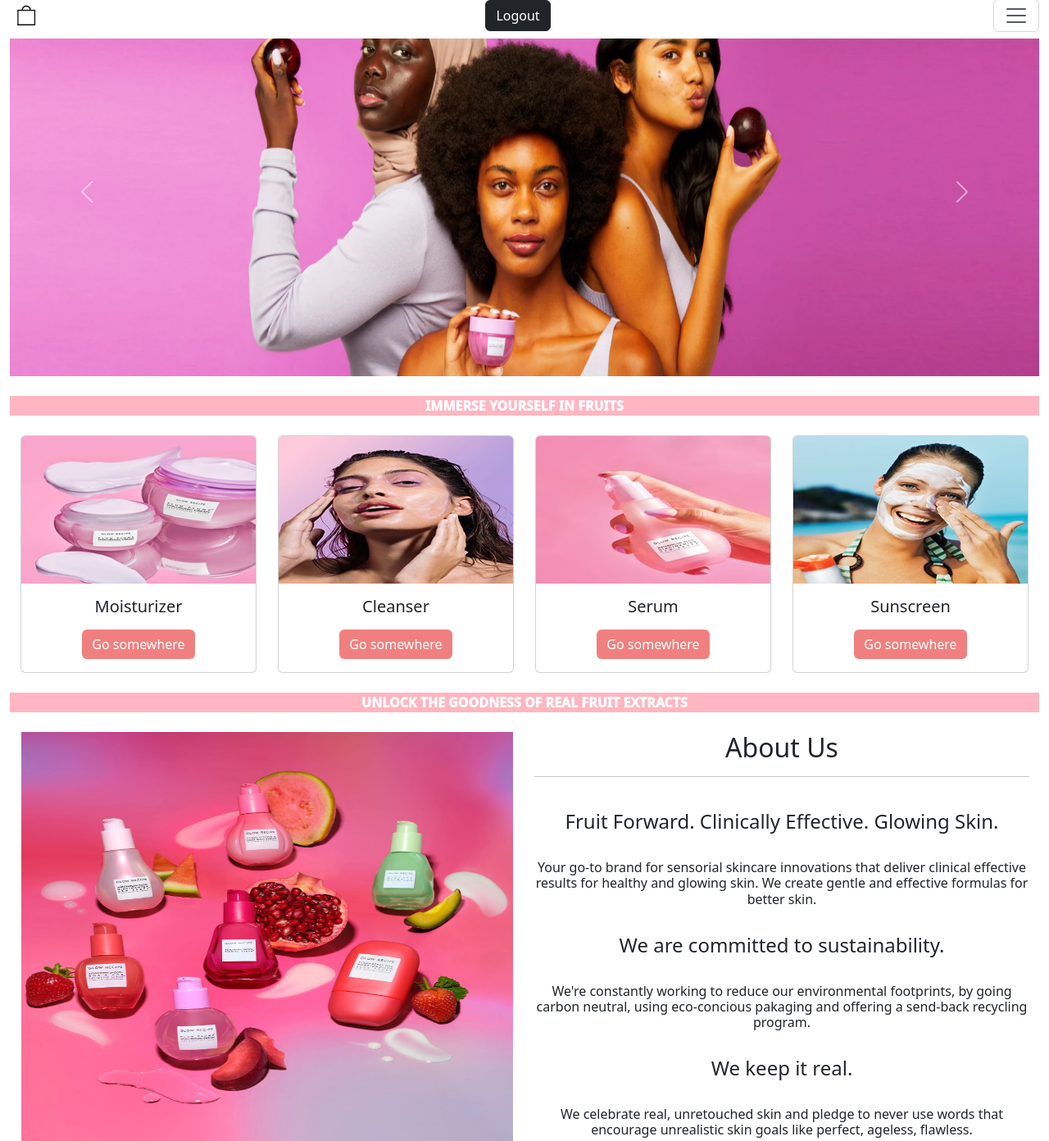
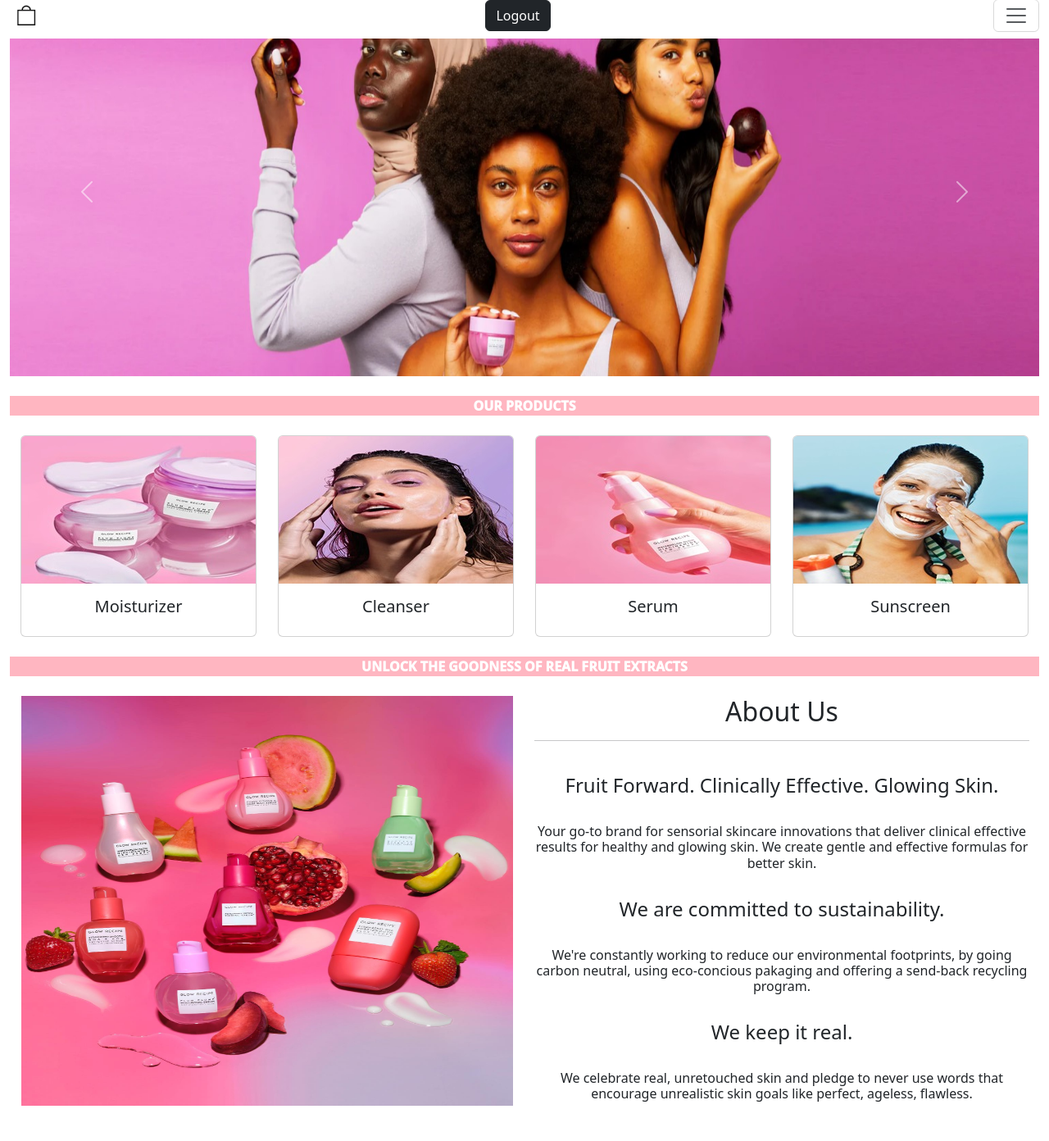
Before and after one commit to varadha123/essence, a Django app: page / in a window 1280 px wide. Shown: the part 63-1455 px from the top of the page at 82% size. Run offline with Django 5.2, Linux system fonts and the light colour scheme.

Commit message:
fouth commit

```diff
--- a/customer/templates/customer/home.html
+++ b/customer/templates/customer/home.html
@@ -66,7 +66,7 @@
                     <li>
                       <hr class="dropdown-divider">
                     </li>
-                    <li><a class="dropdown-item" href="#">About Us </a></li>
+                    <li><a class="dropdown-item"  href="#about">About Us </a></li>
                   </ul>
                 </li>
               </ul>
@@ -110,7 +110,7 @@
 <!-- -->
 <br>
 <div class="container-fluid" >
-<div class="row" ><div class="col-12" style="background-color: lightpink;  color: #FFFFFF;  text-align: center;  font-weight: 1000;">IMMERSE YOURSELF IN FRUITS</div></div></div>
+<div class="row" ><div class="col-12" style="background-color: lightpink;  color: #FFFFFF;  text-align: center;  font-weight: 1000;">OUR PRODUCTS</div></div></div>
 
 
 <!-- CARDS -->
@@ -123,7 +123,7 @@
   <div class="card-body">
     <h5 class="card-title">Moisturizer</h5>
     <p class="card-text"></p>
-    <a href="#" class="btn btn-primary" style="background-color:lightcoral;border: lightcoral;">Go somewhere</a>
+    <!-- <a href="#" class="btn btn-primary" style="background-color:lightcoral;border: lightcoral;">Go somewhere</a> -->
   </div>
  </div></div>
 
@@ -133,7 +133,7 @@
   <div class="card-body">
     <h5 class="card-title">Cleanser</h5>
     <p class="card-text"></p>
-    <a href="#" class="btn btn-primary" style="background-color:lightcoral;border: lightcoral;">Go somewhere</a>
+    <!-- <a href="#" class="btn btn-primary" style="background-color:lightcoral;border: lightcoral;">Go somewhere</a> -->
   </div>
   </div></div>
 
@@ -142,7 +142,7 @@
   <div class="card-body">
     <h5 class="card-title">Serum</h5>
     <p class="card-text"></p>
-    <a href="#" class="btn btn-primary" style="background-color:lightcoral;border: lightcoral;">Go somewhere</a>
+    <!-- <a href="#" class="btn btn-primary" style="background-color:lightcoral;border: lightcoral;">Go somewhere</a> -->
   </div>
   </div></div>
 
@@ -151,7 +151,7 @@
   <div class="card-body">
     <h5 class="card-title">Sunscreen</h5>
     <p class="card-text"></p>
-    <a href="#" class="btn btn-primary" style="background-color:lightcoral; border: lightcoral;">Go somewhere</a>
+    <!-- <a href="#" class="btn btn-primary" style="background-color:lightcoral; border: lightcoral;">Go somewhere</a> -->
   </div>
   </div></div>
 
@@ -163,7 +163,7 @@
 
 <br>
 <div class="container-fluid" >
-<div class="row" ><div class="col-12" style="background-color: lightpink;  color: #FFFFFF;  text-align: center;  font-weight: 1000;">UNLOCK THE GOODNESS OF REAL FRUIT EXTRACTS</div></div></div>
+<div class="row" ><div class="col-12" id="about" style="background-color: lightpink;  color: #FFFFFF;  text-align: center;  font-weight: 1000;">UNLOCK THE GOODNESS OF REAL FRUIT EXTRACTS</div></div></div>
 
 
 <!-- -------------- -->
@@ -171,8 +171,8 @@
 
 <!-- About Us -->
 <br>
-<div class="container-fluid" style= "text-align: center;"><div class="row"><div class="col-6"><img   style="height: 500px; width: 600px;" src="{% static 'images/all2.jpg' %}" alt=""></div>
-<div class="col-6"><h2>About Us</h2><hr><br>
+<div class="container-fluid" style= "text-align: center;"  ><div class="row"><div class="col-6"><img   style="height: 500px; width: 600px;" src="{% static 'images/all2.jpg' %}" alt=""></div>
+<div class="col-6"  ><h2 >About Us</h2><hr><br>
 <h4>Fruit Forward. Clinically Effective. Glowing Skin.</h4><br>
 <h6>Your go-to brand for sensorial skincare innovations that deliver clinical effective results for healthy and glowing skin. We create gentle and effective formulas for better skin.</h6><br>
 <h4>We are committed to sustainability.</h4><br>
--- a/customer/templates/customer/login.html
+++ b/customer/templates/customer/login.html
@@ -6,7 +6,7 @@
     <div class="col-4"></div>
     <div class="col-4" >
     <form  method="post" style="text-align: center;" onsubmit="return validate_login()">
-       {% csrf_token %}
+    {% csrf_token %}
       <br>
         <h3 style="font-weight: 500; ">Login</h3>
         <br>
```
